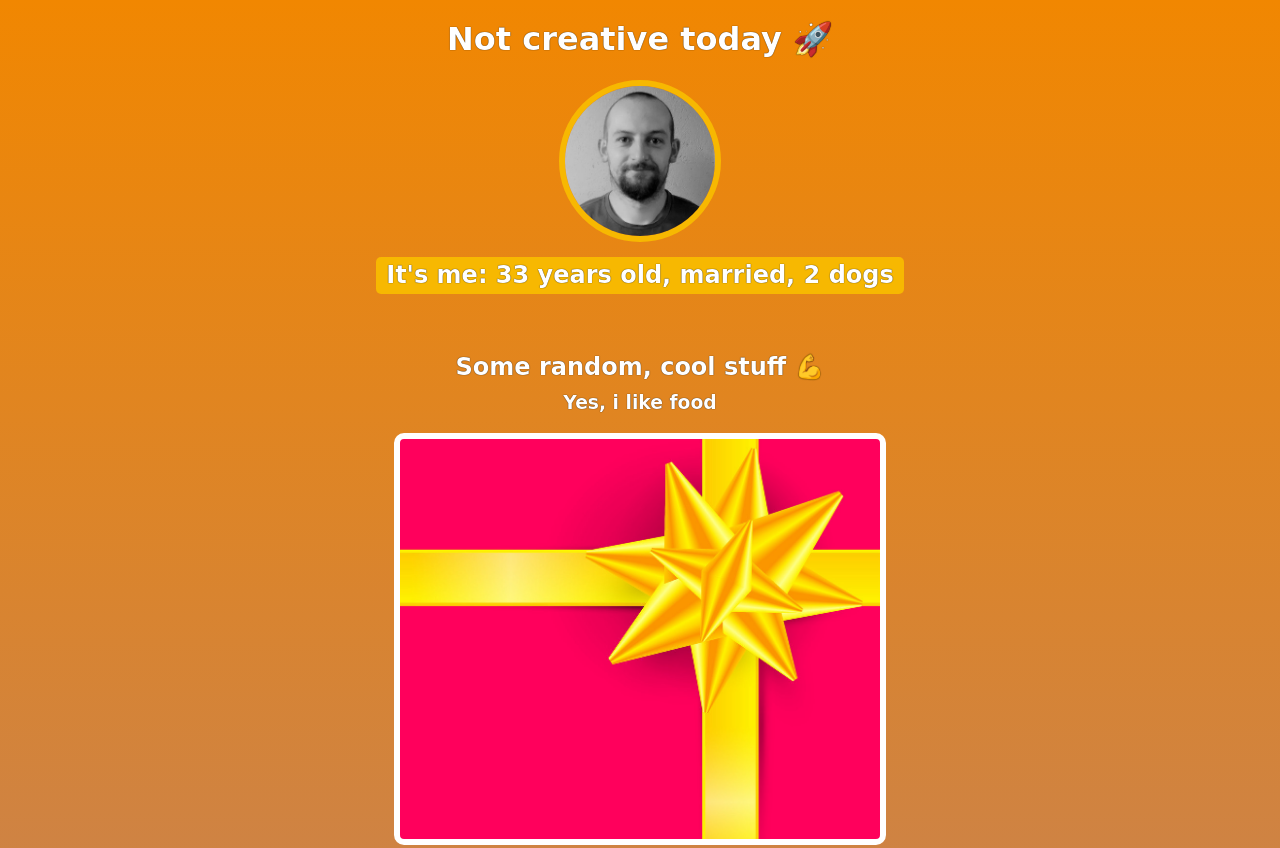
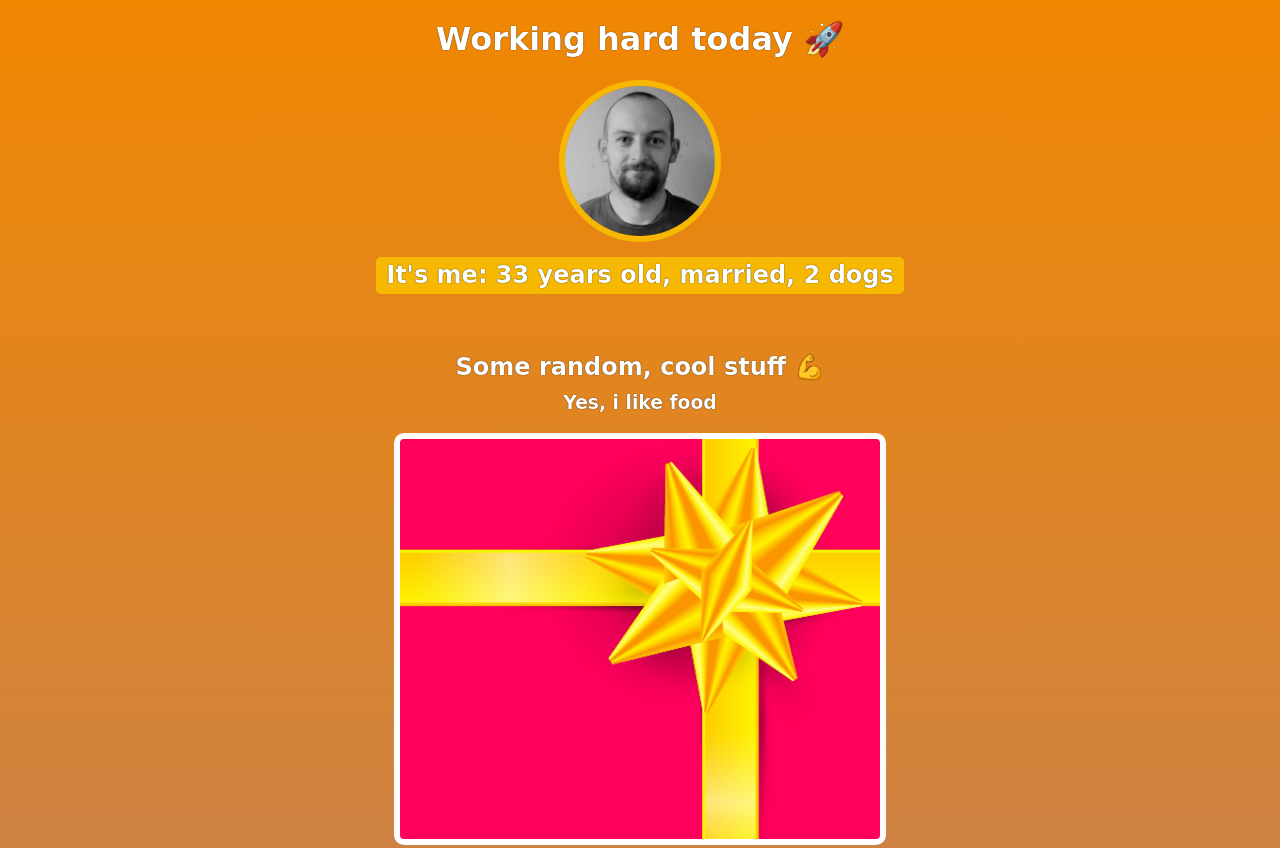
Before and after one commit to dallagnolb/GIFT-PROJECT, a plain HTML site: page cod824503b3c4edbdc6e5c09f/index.html in a window 1280 px wide. Shown: the top 848 px of the page. Drawn offline with nearby package versions, Linux system fonts and the light colour scheme; a web font is replaced by a local one.

Commit message:
Mudando frase incial

```diff
--- a/cod824503b3c4edbdc6e5c09f/index.html
+++ b/cod824503b3c4edbdc6e5c09f/index.html
@@ -7,7 +7,7 @@
     </head>
     <body>
         <div id="header">
-            <h1>Not creative today 🚀</h1>
+            <h1>Working hard today 🚀</h1>
             <img id="bff-img" src="images/bernardo.jpg">
             <h2 id="bday-age">It's me: 33 years old, married, 2 dogs</h2>
 
```
